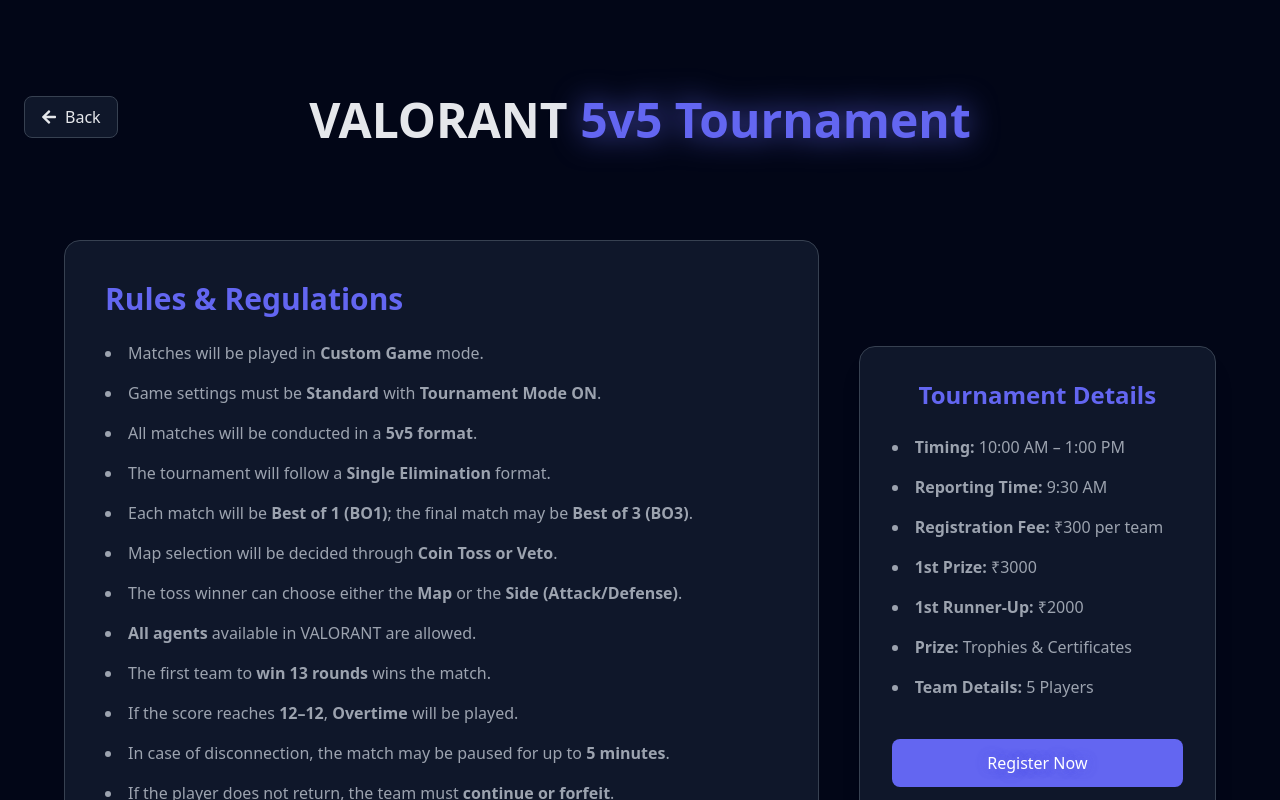
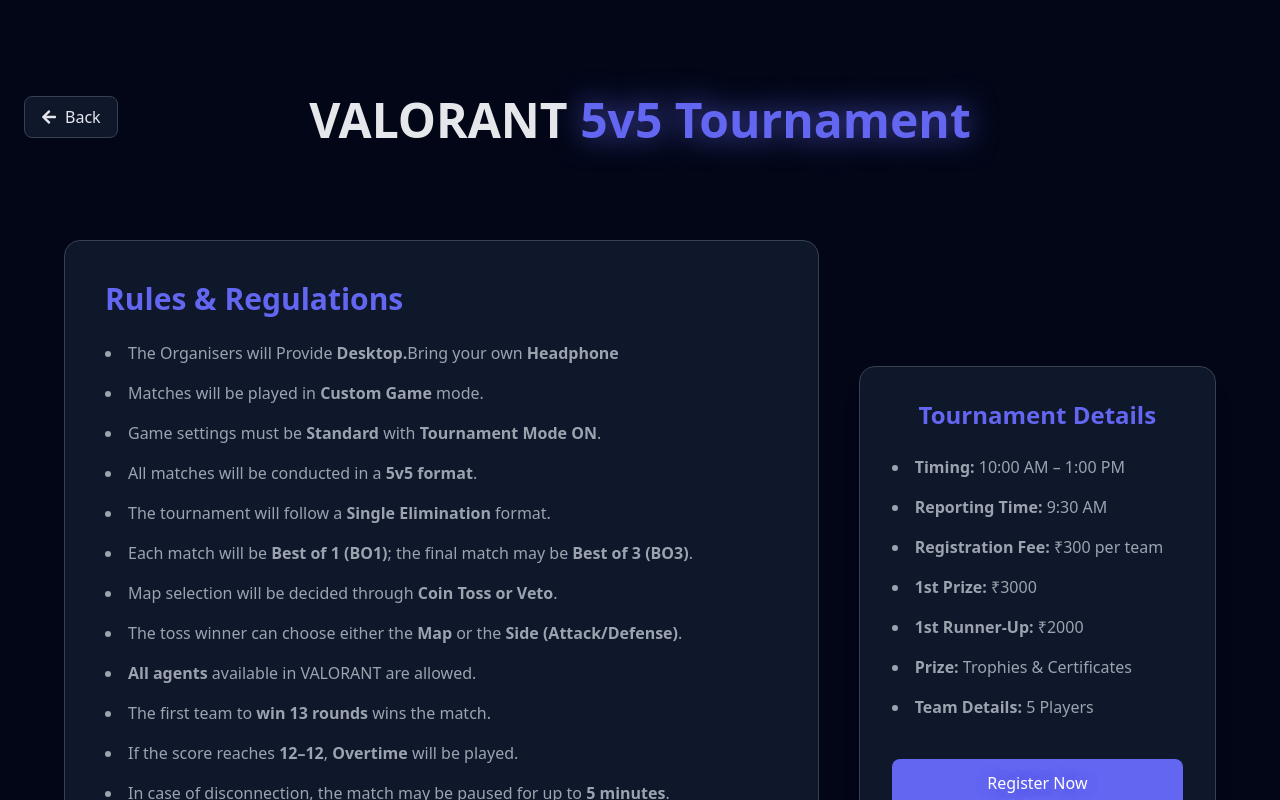
Before and after one commit to Jyoti-461/Vista-Frontend, a React (Vite) app: page /events/valorant in a window 1280 px wide. Shown: the top 800 px of the page. Built offline with nearby package versions, Linux system fonts and the light colour scheme.

Commit message:
valo rule

```diff
--- a/src/pages/Valorant.jsx
+++ b/src/pages/Valorant.jsx
@@ -59,6 +59,7 @@
     </h2>
 
     <ul className="space-y-4 text-gray-400 text-sm md:text-base leading-relaxed list-disc list-inside">
+      <li>The Organisers will Provide <strong>Desktop.</strong>Bring your own <strong>Headphone</strong></li>
       <li>Matches will be played in <strong>Custom Game</strong> mode.</li>
       <li>Game settings must be <strong>Standard</strong> with <strong>Tournament Mode ON</strong>.</li>
       <li>All matches will be conducted in a <strong>5v5 format</strong>.</li>
```
